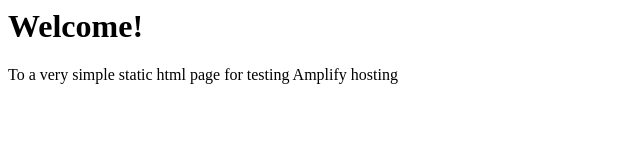
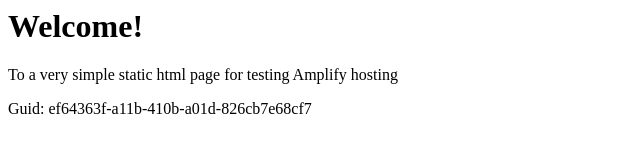
Before and after one commit to aws-aemilia-fra/Github-PR-Commit-Integration-Test-DoNotTouch-v1-preprod-eu-central-1, a website: page src/index.html in a window 1280 px wide. Shown: the whole page, without its empty margins (0-640 px from the left). Drawn offline with Linux system fonts and the light colour scheme.

Commit message:
commit from integ tests

```diff
--- a/src/index.html
+++ b/src/index.html
@@ -1,3 +1,5 @@
+
+
 <html lang="en">
 
 <head>
@@ -10,6 +12,6 @@
 <body>
     <h1>Welcome!</h1>
     <p>To a very simple static html page for testing Amplify hosting</p>
-</body>
+    <p>Guid: ef64363f-a11b-410b-a01d-826cb7e68cf7</p></body>
 
 </html>
```
